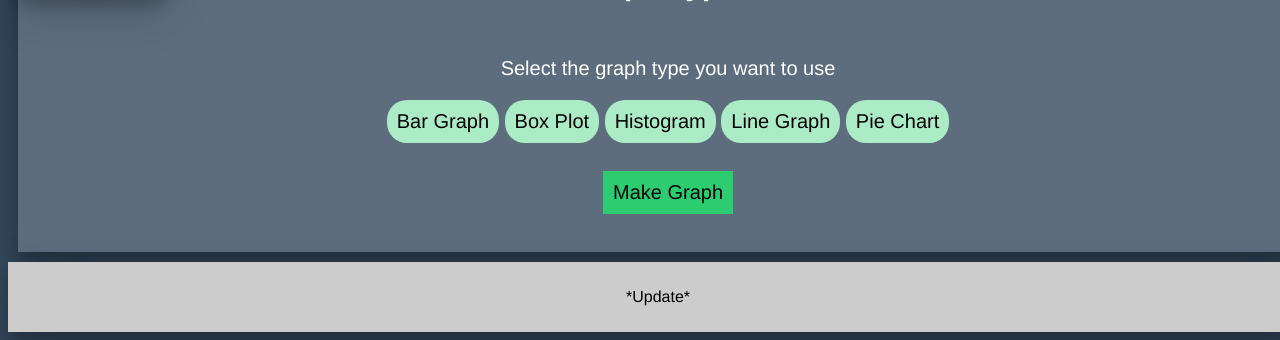
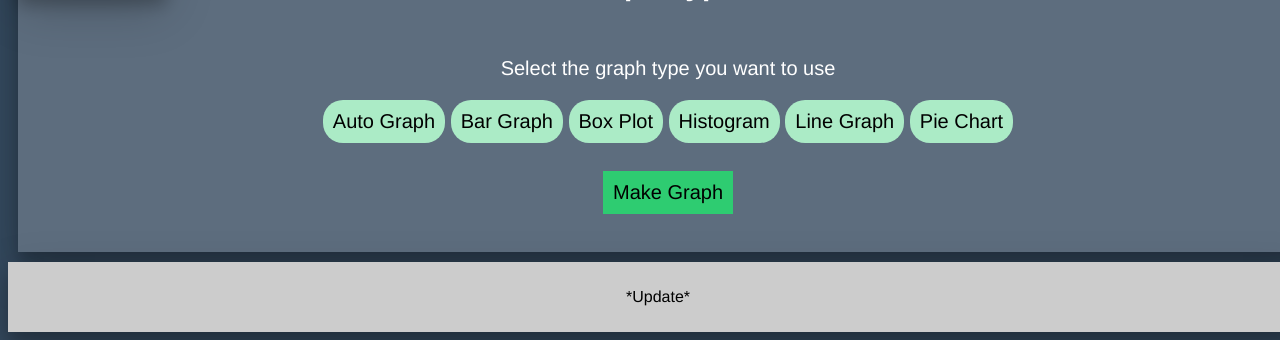
Before and after one commit to JKot2020/StatMeal, a Flask app: template templates/graphMaker.html in a window 1280 px wide. Shown: the part 747-1087 px from the top of the page. Run offline with Flask 3, Linux system fonts and the light colour scheme; the template is opened without the code that fills it, so the values that code supplies are empty.

Commit message:
Add auto graph option

```diff
--- a/templates/graphMaker.html
+++ b/templates/graphMaker.html
@@ -41,6 +41,7 @@
                   {% endfor %}
                <br><h2>Graph Types:</h2>
                <p>Select the graph type you want to use</p>
+                  <button class="sm_name_button">Auto Graph</button>
                   <button class="sm_name_button">Bar Graph</button>
                   <button class="sm_name_button">Box Plot</button>
                   <button class="sm_name_button">Histogram</button>
```
